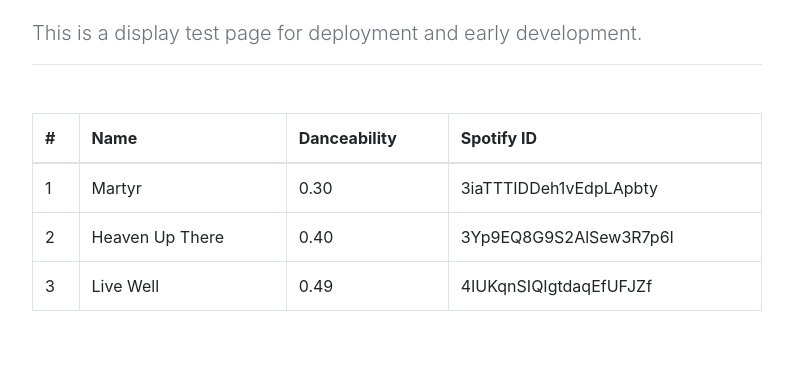
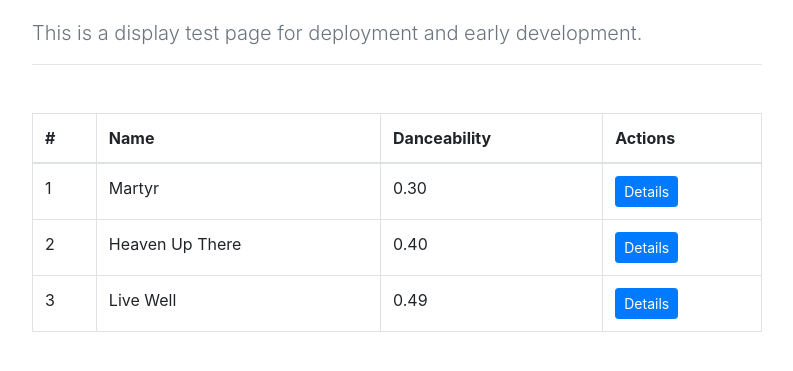
Before and after one commit to HE-Arc/Synai, a Django app: page /songs in a window 1280 px wide. Shown: the part 56-427 px from the top of the page, without its empty margins (53-846 px from the left). Run offline with Django 3.2, Linux system fonts and the light colour scheme; data comes from the database, SQL or seed files in the repository; parts of the project's set-up code (start-up, migrations or seed data) failed here and were passed over; some libraries are stand-ins or nearby versions; some web fonts are replaced.

Commit message:
Added action in template to access song

```diff
--- a/synaiapp/templates/songs_list.html
+++ b/synaiapp/templates/songs_list.html
@@ -18,7 +18,7 @@
             <th>#</th>
             <th>Name</th>
             <th>Danceability</th>
-            <th>Spotify ID</th>
+            <th>Actions</th>
           </tr>
         </thead>
 
@@ -34,7 +34,7 @@
                 {{ song.audio_features.danceability|floatformat:2 }}
             </td>
             <td>
-                {{ song.spotify_id }}
+              <a href="{% url 'song-detail' song.spotify_id %}" class="btn btn-primary btn-sm">Details</a>
             </td>
         </tr>
         {% endfor %}
```
